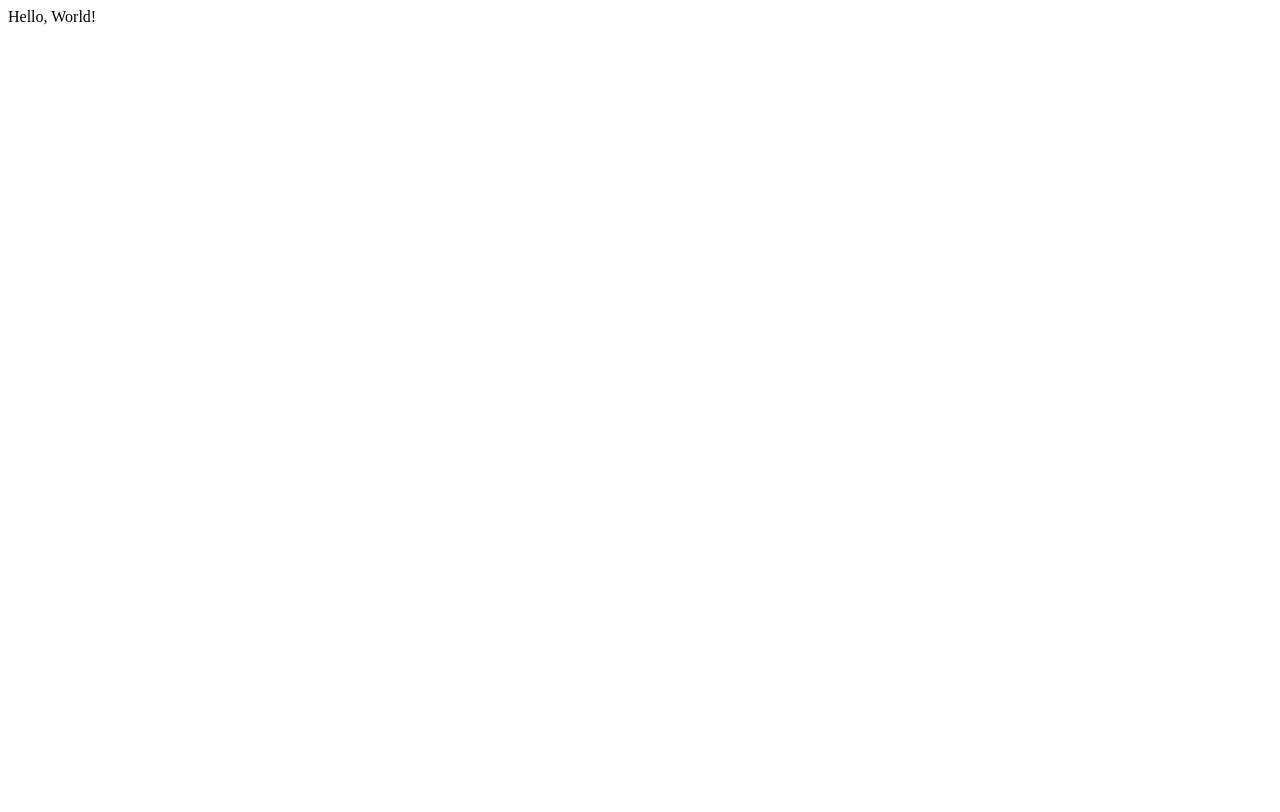
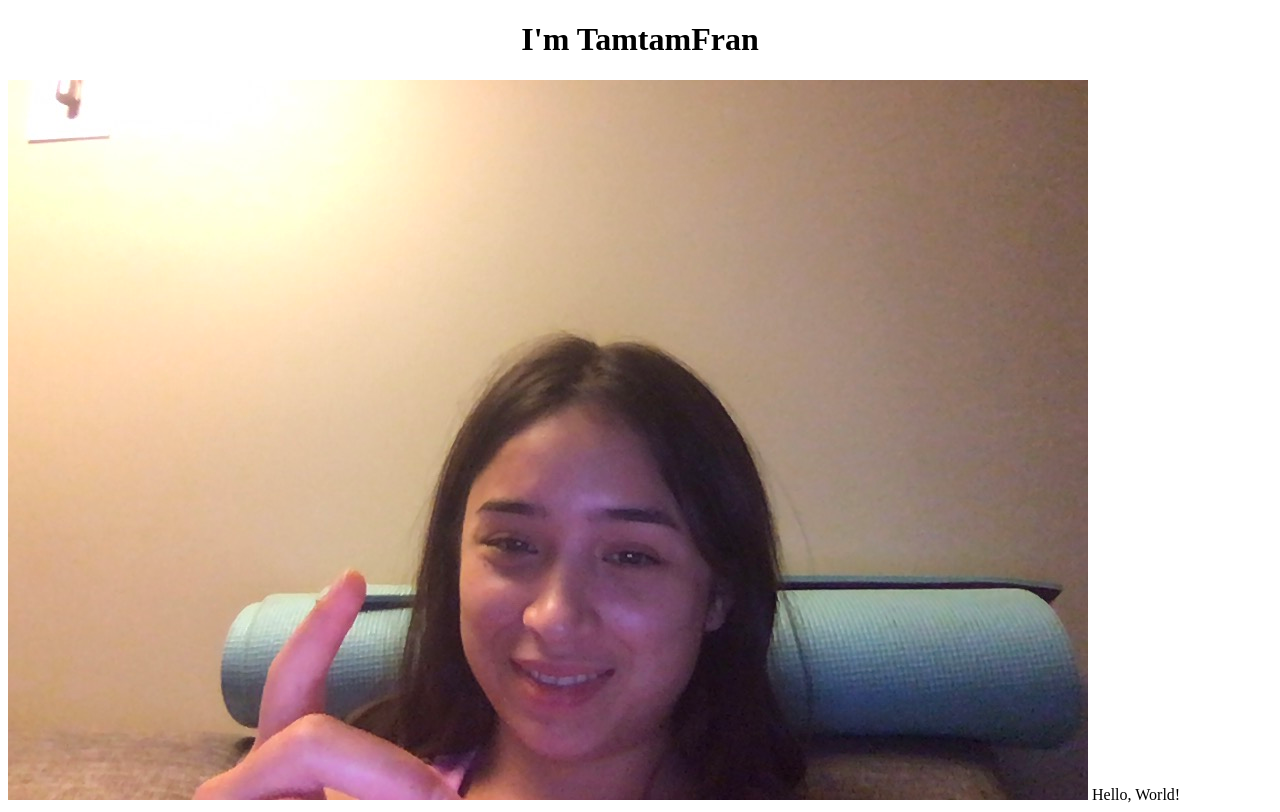
Before and after one commit to frodonioxy/frodonioxy.github.io, a plain HTML site: page index.html in a window 1280 px wide. Drawn offline with Linux system fonts and the light colour scheme.

Commit message:
Add image these r just edits

```diff
--- a/index.html
+++ b/index.html
@@ -1,9 +1,14 @@
 <!DOCTYPE HTML>
  <html>
 <head>
+<style>
+h1 {text-align: center;}
+</style>
 <meta charset="utf-8">
 <title>Hello, PPPoopoo!</title>
 </head>
+<h1 style="font-family:papyrus"> I'm TamtamFran</h1>
+<img src="fran.jpg" alt="Italian Trulli">
 <body>
 Hello, World!
 </body>
```
Also changed, not shown: fran.jpg (added).
